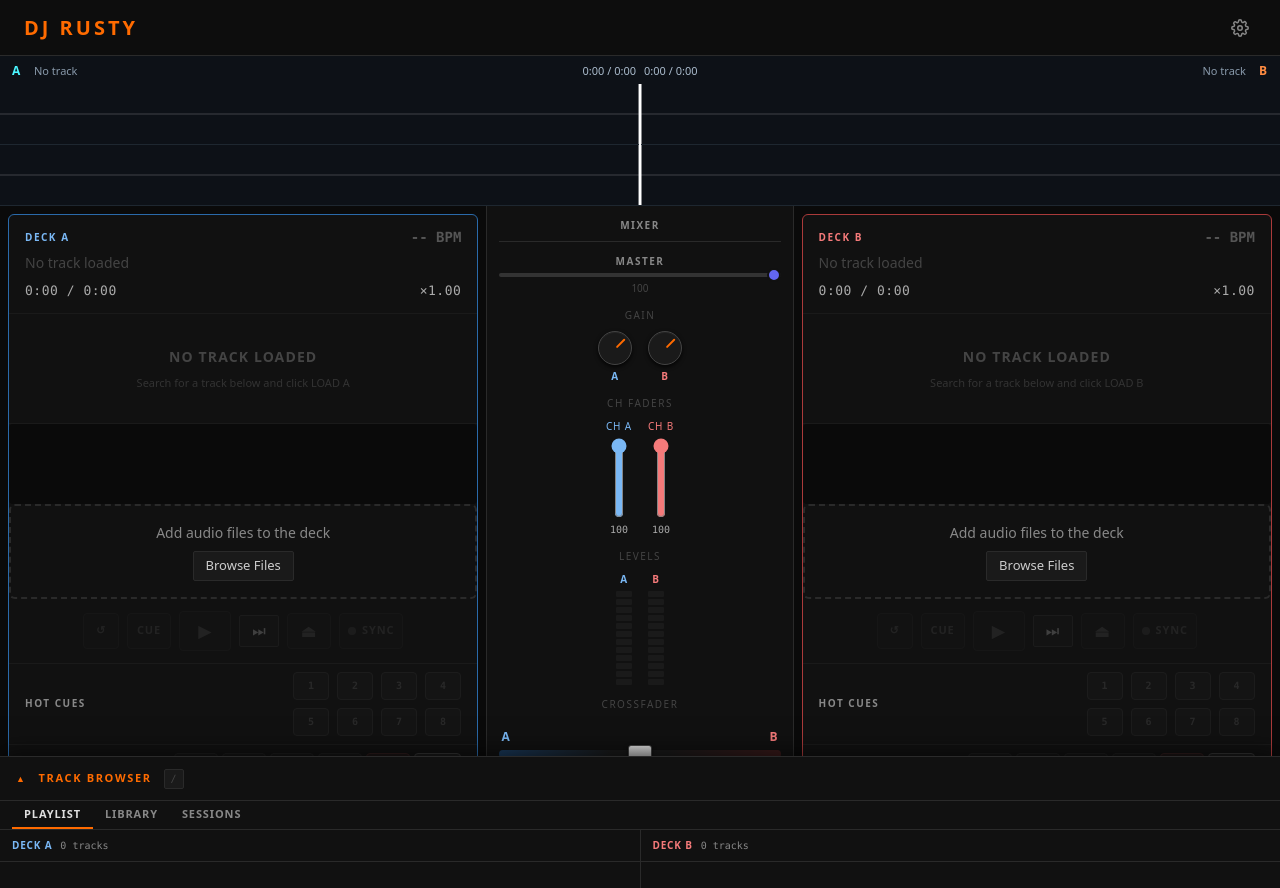
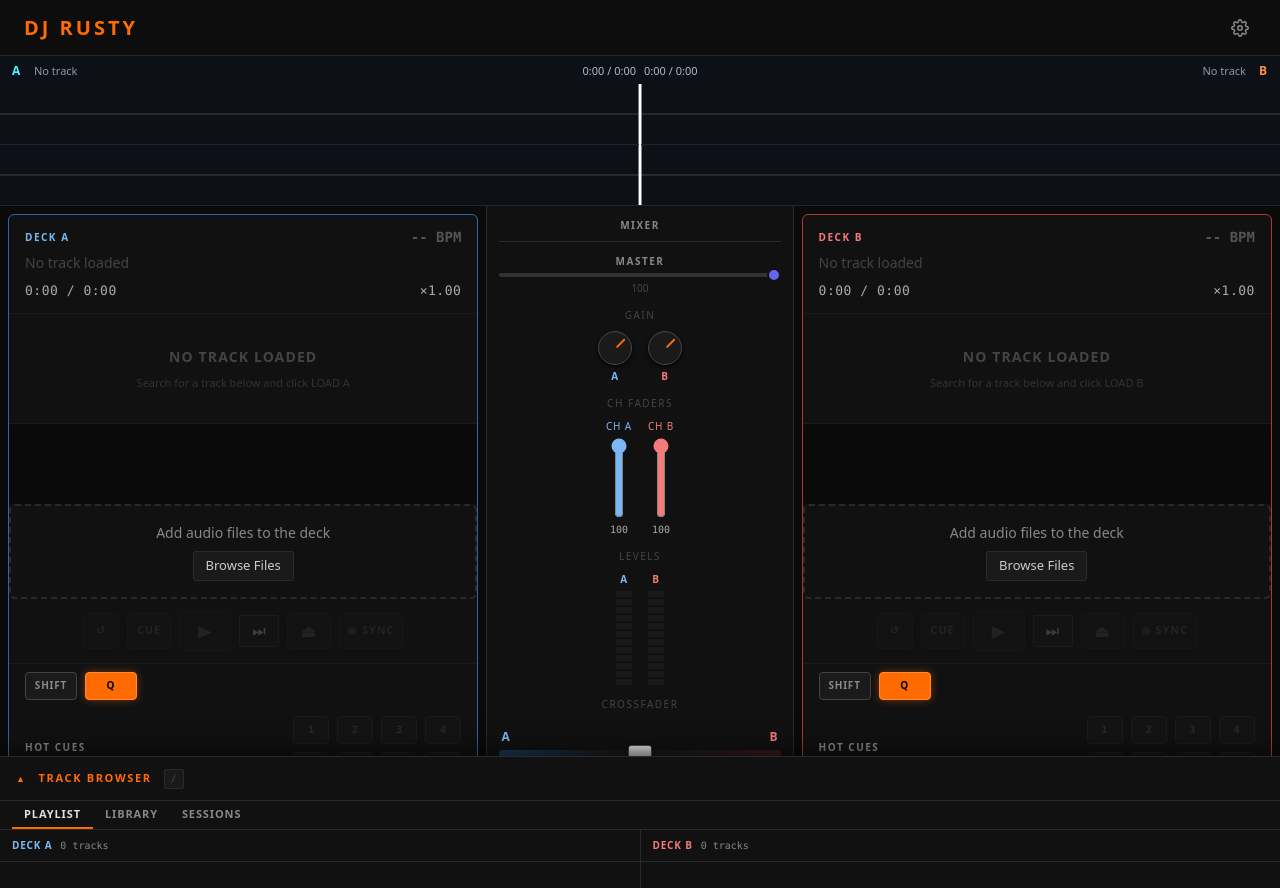
Before and after one commit to rbenzing/DJRusty, a React (Vite) app: page / in a window 1280 px wide. Shown: the top 888 px of the page. Built offline with nearby package versions, Linux system fonts and the light colour scheme.

Commit message:
feat: SHIFT + QUANTIZE modifier row (compact buttons) + shift restart-to-cue

```diff
--- a/src/components/Deck/Deck.tsx
+++ b/src/components/Deck/Deck.tsx
@@ -27,6 +27,7 @@ import { useAudioEngine } from '../../hooks/useAudioEngine';
 import { usePlaylistStore } from '../../store/playlistStore';
 import { useLibraryStore, libraryTrackToEntry } from '../../store/libraryStore';
 import { DeckControls } from './DeckControls';
+import { DeckModifiers } from './DeckModifiers';
 import { DeckDisplay } from './DeckDisplay';
 import { EQPanel } from './EQPanel';
 import { EffectsPanel } from './EffectsPanel';
@@ -158,6 +159,9 @@ export function Deck({ deckId }: DeckProps) {
       {/* Transport controls */}
       <DeckControls deckId={deckId} />
 
+      {/* SHIFT + QUANTIZE modifier row */}
+      <DeckModifiers deckId={deckId} />
+
       {/* Hot cue buttons (4 per deck, STORY-011) */}
       <HotCues deckId={deckId} />
 
--- a/src/components/Deck/DeckControls.tsx
+++ b/src/components/Deck/DeckControls.tsx
@@ -35,9 +35,10 @@ export function DeckControls({ deckId }: DeckControlsProps) {
   function handleRestart() {
     if (!playerReady || !hasTrack) return;
     const player = getActivePlayer(deckId);
-    if (player) {
-      player.seekTo(0, true);
-    }
+    if (!player) return;
+    const deck = useDeckStore.getState().decks[deckId];
+    const target = deck.shift && deck.cuePoint !== null ? deck.cuePoint : 0;
+    player.seekTo(target, true);
   }
 
   const playLabel = isPlaying ? `Pause Deck ${deckId}` : `Play Deck ${deckId}`;
--- /dev/null
+++ b/src/components/Deck/DeckModifiers.module.css
@@ -0,0 +1,37 @@
+.row {
+  display: flex;
+  gap: var(--space-2);
+  padding: var(--space-2) var(--space-4);
+  justify-content: flex-start;
+}
+
+.modBtn {
+  width: 52px;
+  height: var(--btn-height-sm);
+  background: var(--color-bg-elevated);
+  border: 1px solid var(--color-border-strong);
+  border-radius: var(--radius-md);
+  color: var(--color-text-muted);
+  font-size: var(--text-xs);
+  font-weight: 700;
+  letter-spacing: var(--tracking-wide);
+  text-transform: uppercase;
+  cursor: pointer;
+  transition: color var(--transition-fast), border-color var(--transition-fast), box-shadow var(--transition-fast);
+}
+
+.modBtn:hover {
+  color: var(--color-text-primary);
+}
+
+.modBtn:focus-visible {
+  outline: none;
+  box-shadow: var(--shadow-focus);
+}
+
+.modBtnActive {
+  color: var(--color-text-inverse);
+  background: var(--color-accent-primary);
+  border-color: var(--color-accent-primary-bright);
+  box-shadow: var(--shadow-button-active);
+}
--- /dev/null
+++ b/src/components/Deck/DeckModifiers.tsx
@@ -0,0 +1,44 @@
+/**
+ * DeckModifiers.tsx — Compact SHIFT + QUANTIZE toggle row for a deck.
+ * Rendered under the transport. Buttons are small and clearly button-shaped
+ * (fixed width, bordered, lit when active) — never a full-width bar.
+ */
+import { useDeck, useDeckActions } from '../../store/deckStore';
+import styles from './DeckModifiers.module.css';
+
+interface DeckModifiersProps {
+  deckId: 'A' | 'B';
+}
+
+export function DeckModifiers({ deckId }: DeckModifiersProps) {
+  const shift = useDeck(deckId).shift;
+  const quantize = useDeck(deckId).quantize;
+  const { setShift, setQuantize } = useDeckActions();
+
+  return (
+    <div className={styles.row}>
+      <button
+        type="button"
+        className={`${styles.modBtn} ${shift ? styles.modBtnActive : ''}`}
+        aria-label={`Shift modifier for Deck ${deckId}`}
+        aria-pressed={shift}
+        title="SHIFT — hold-alternative for secondary functions"
+        onClick={() => setShift(deckId, !shift)}
+      >
+        SHIFT
+      </button>
+      <button
+        type="button"
+        className={`${styles.modBtn} ${quantize ? styles.modBtnActive : ''}`}
+        aria-label={`Quantize for Deck ${deckId}`}
+        aria-pressed={quantize}
+        title="QUANTIZE — snap cues & loops to the beat grid"
+        onClick={() => setQuantize(deckId, !quantize)}
+      >
+        Q
+      </button>
+    </div>
+  );
+}
+
+export default DeckModifiers;
```
Also changed, not shown: 1 other file (tests, documents, lock files or other folders).
